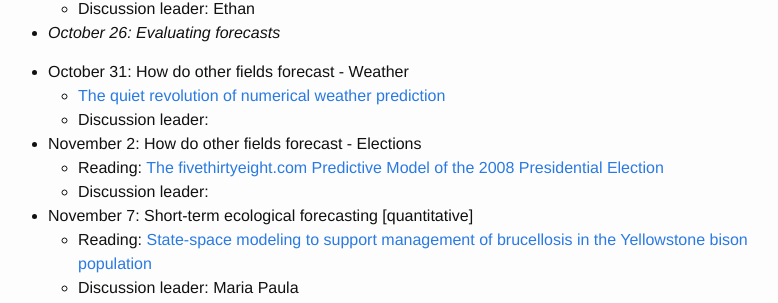
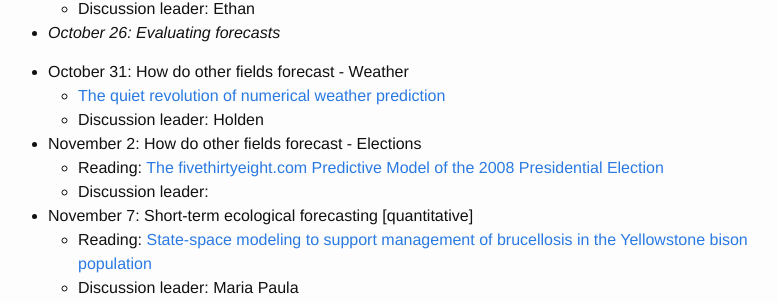
Before and after one commit to weecology/forecasting-dynamics-course, a Jekyll site: the page built from schedule.md, in a window 1280 px wide and 900 px high, scrolled down 1530 px. Shown: the part 149-452 px from the top of the window, without its empty margins (252-1030 px from the left). Built offline with Jekyll 4.4.1, drawn with Linux system fonts in a browser that asks for light colours.

Commit message:
Add discussion leader for weather forecasting

```diff
--- a/schedule.md
+++ b/schedule.md
@@ -83,7 +83,7 @@ Activity days when laptops are required are noted in italics. Discussion leaders
 
 * October 31:  How do other fields forecast - Weather
     * [The quiet revolution of numerical weather prediction](https://doi.org/10.1038/nature14956)
-    * Discussion leader:
+    * Discussion leader: Holden
 
 * November 2: How do other fields forecast - Elections
     * Reading:
```
